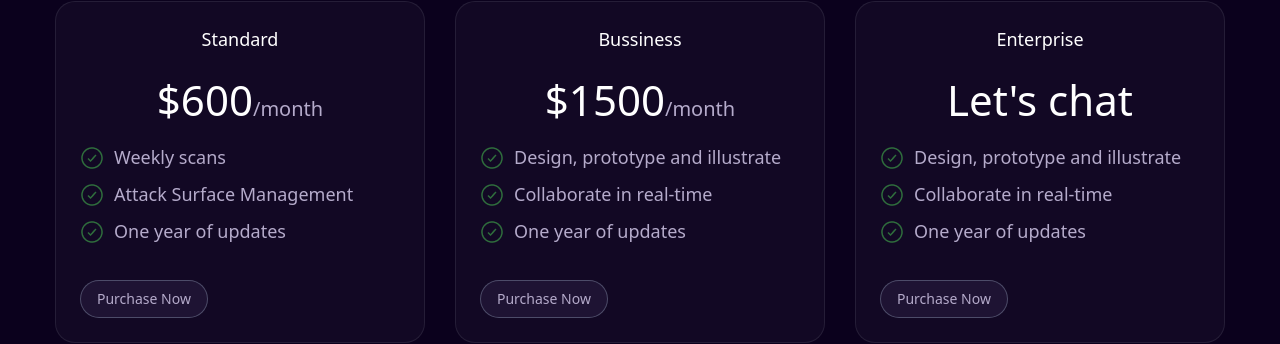
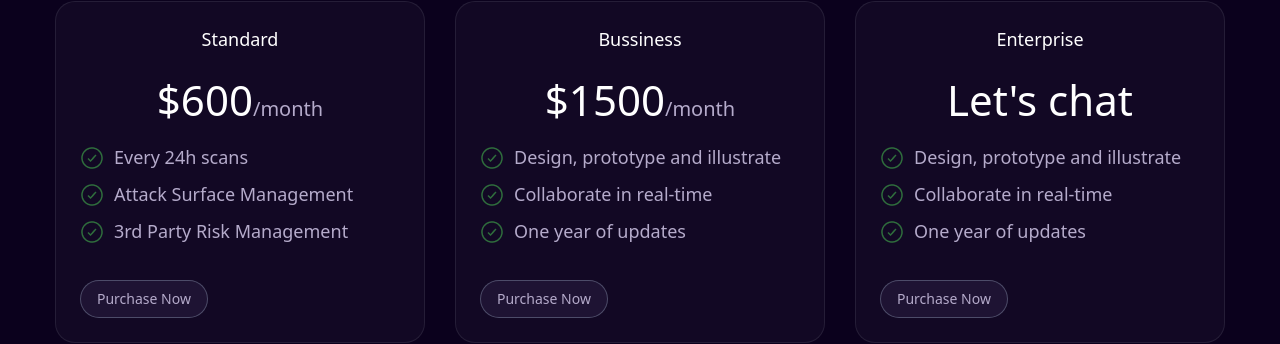
Before and after one commit to tarunkumar2112/staging, a React (Create React App) app: page / in a window 1280 px wide. Shown: the part 6121-6465 px from the top of the page. Built offline with nearby package versions, Linux system fonts and the light colour scheme.

Commit message:
Update Home.js

```diff
--- a/src/pages/Home.js
+++ b/src/pages/Home.js
@@ -247,14 +247,14 @@ const Home = () => {
           <ul>
           <li class="flex items-start gap-[10px;] font-[16px] py-[5px]">
             <img className='mt-[2px]' src={checkmark} alt="checkmark"/>
-            Weekly scans
+            Every 24h scans
             </li>
             <li class="flex items-start gap-[10px;] font-[16px] py-[5px]">
             <img className='mt-[2px]' src={checkmark} alt="checkmark"/>
             Attack Surface Management</li>
             <li class="flex items-start gap-[10px;] font-[16px] py-[5px]">
             <img className='mt-[2px]' src={checkmark} alt="checkmark"/>
-            One year of updates</li>
+            3rd Party Risk Management</li>
           </ul>
             <button className="bg-[#1E1333] text-sm transition-all hover:bg-[#DBD9DE] text-[rgba(124, 124, 124, 1)] hover:text-[#2E1C63] font-medium py-2 px-4 rounded-[40px] border border-solid border-slate-400/40 hover:border-white mt-[30px]">Purchase Now</button>
           </div>
```
